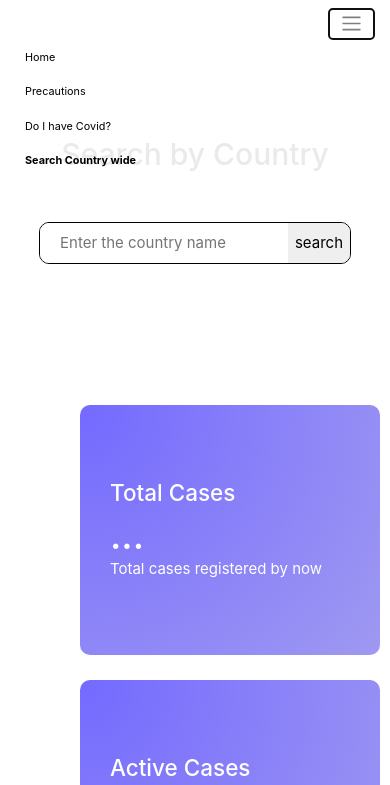
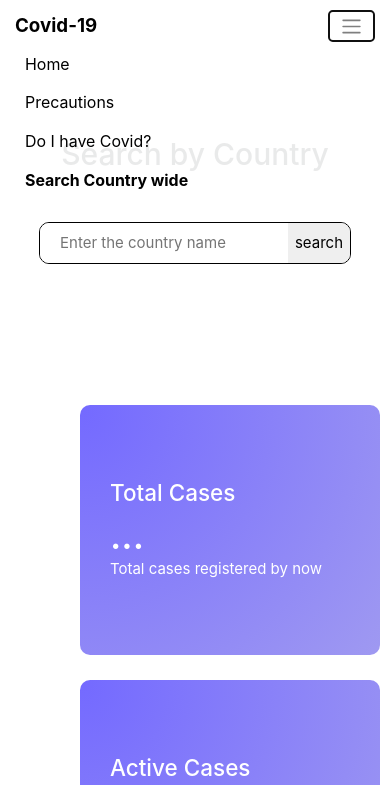
Before and after one commit to SpartonForAuth/testingnow, a plain HTML site: page searchpage/search.html in a window 390 px wide. Both pictures are taken after a click on the button "Toggle navigation". Shown: the top 785 px of the page. Drawn offline with nearby package versions, Linux system fonts and the light colour scheme; a script that the page names is missing.

Commit message:
Add files via upload

```diff
--- a/homepage/styleshomepage.css
+++ b/homepage/styleshomepage.css
@@ -159,6 +159,9 @@ footer p {
     *{
         font-size:15px;
     }
+    .navul{
+    font-size:125%;
+    }
     .info-card {
     width: 300px;
     height: 250px;
--- a/searchpage/search.css
+++ b/searchpage/search.css
@@ -3,7 +3,7 @@
 }
 
 .info-section {
-    background: url(<img src="https://www.countryflags.io/:AE/:style/:size.png">);
+
 }
 form{
     width: 80%;
@@ -63,6 +63,9 @@ input::-webkit-calendar-picker-indicator {
         .search-bar{
         height: 40px;
     }
+        .navul{
+    font-size:125%;
+    }
 }
 
 
--- a/searchpage/search.html
+++ b/searchpage/search.html
@@ -20,7 +20,7 @@
     <header>
 
         <nav class="navbar navbar-expand-lg navbar-light">
-            <a class="navbar-brand" href="#"></a>
+            <a class="navbar-brand" href="#" style="color:black;font-weight: bold;">Covid-19</a>
             <button class="navbar-toggler" type="button" data-toggle="collapse" data-target="#navbarSupportedContent" aria-controls="navbarSupportedContent" aria-expanded="false" aria-label="Toggle navigation">
                 <span class="navbar-toggler-icon"></span>
             </button>
```
